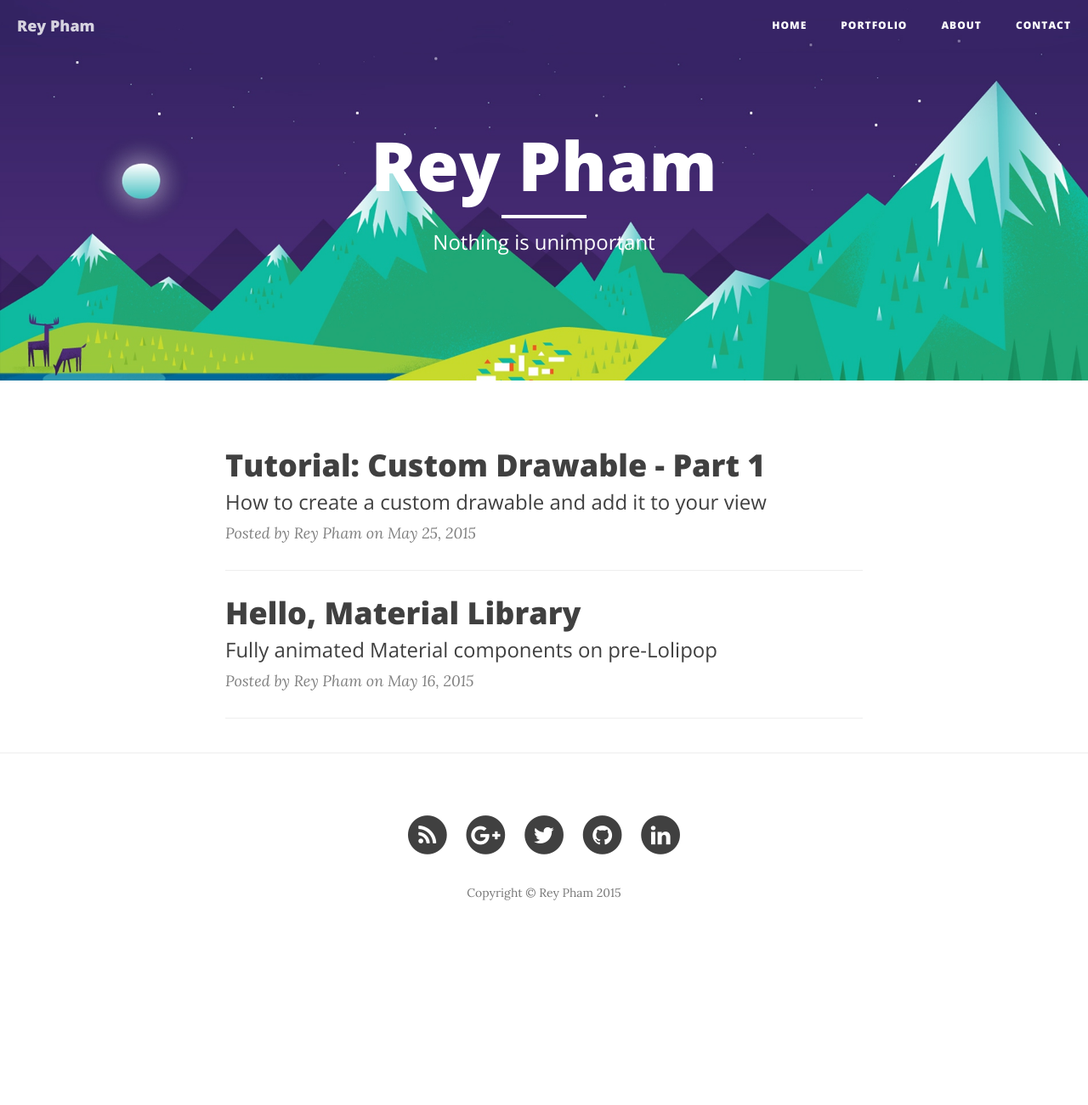
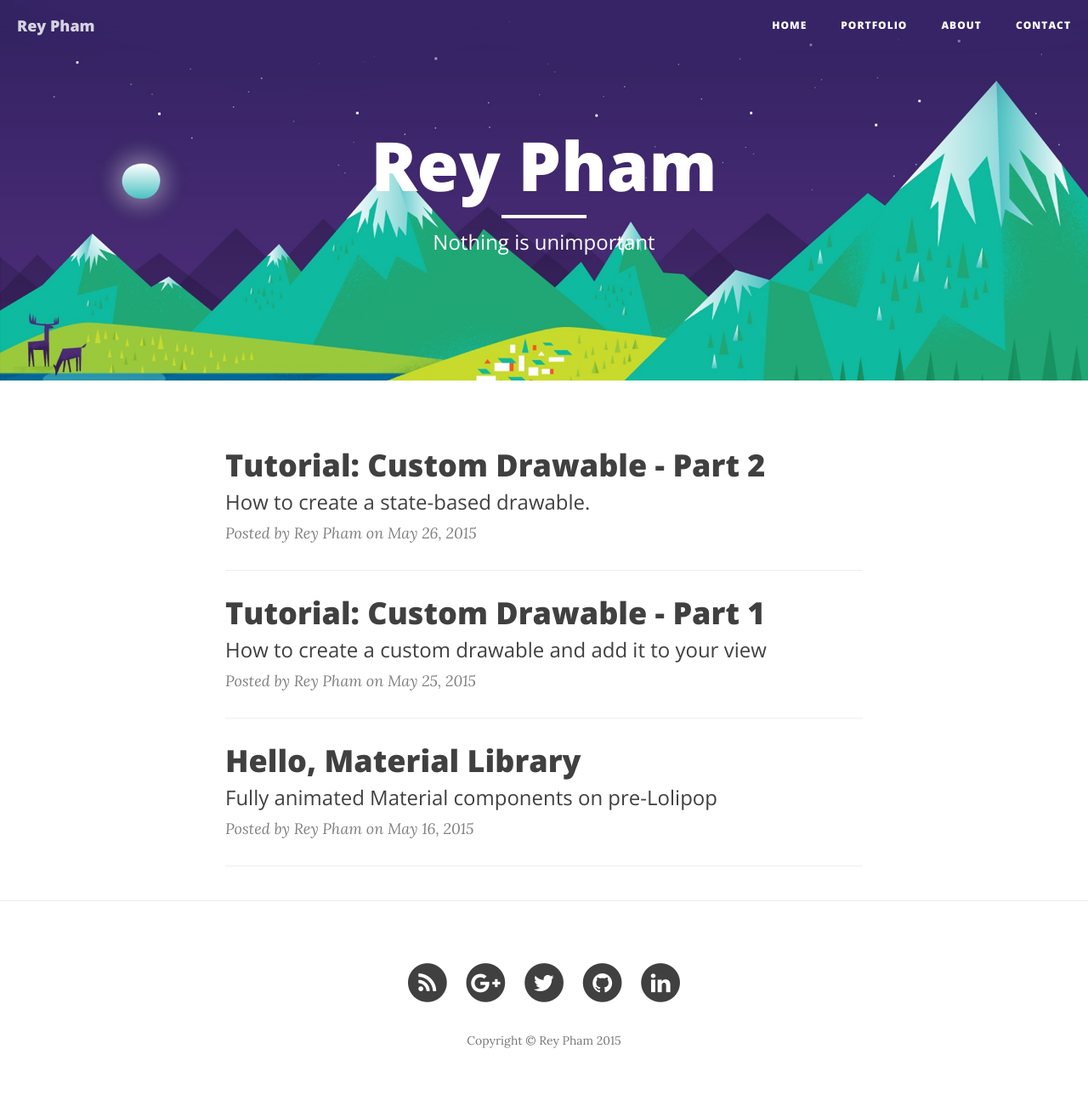
Before and after one commit to Anilkumarnayak005/rey5137.github.io, a Jekyll site: the page built from index.html, in a window 1280 px wide. Shown: the whole page at 85% size. Built offline with Jekyll 4.4.1, drawn with Linux system fonts in a browser that asks for light colours; nearby versions of some CDN libraries; the list of posts is cut into pages by our own code; before the commit the page ends 1127 px from its top, so only the background shows below that; some of the changed lines change nothing that is shown.

Commit message:
Add tutorial-custom-drawable-part2 post.

```diff
--- a/_posts/blog/2015-05-25-tutorial-custom-drawable-part1.markdown
+++ b/_posts/blog/2015-05-25-tutorial-custom-drawable-part1.markdown
@@ -164,6 +164,6 @@ protected void onDraw(Canvas canvas) {
 
 {% endhighlight %}
 
-Although you can extend ImageView class and draw the border directly in `onDraw(Canvas)` method, using Drawable is more reusable. In second part, I will show you how to create a state-based drawable.
+Although you can extend ImageView class and draw the border directly in `onDraw(Canvas)` method, using Drawable is more reusable. In [second part]({% post_url /blog/2015-05-26-tutorial-custom-drawable-part2 %}), I will show you how to create a state-based drawable.
 
 The source code is available on [Github](https://github.com/rey5137/tutorials/tree/add_drawable_to_view).
--- /dev/null
+++ b/_posts/blog/2015-05-26-tutorial-custom-drawable-part2.markdown
@@ -0,0 +1,154 @@
+---
+layout:     post
+title:      "Tutorial: Custom Drawable - Part 2"
+subtitle:   "How to create a state-based drawable."
+date:       2015-05-26 22:00:00
+author:     "Rey Pham"
+comments: 	true
+categories: blog
+tags:		Android Tutorial
+---
+
+In [first part]({% post_url /blog/2015-05-25-tutorial-custom-drawable-part1 %}), I have shown you how to create a simple drawable and add it to a view. Now, we will try to customize it. Here is the result:
+![]({{ site.baseurl }}/img/tutorial-custom-drawable/stateborder.gif){: .center-image }
+You can see that the border's color changed when we click on the view. Ok, let's do it.
+<br />
+
+##StateBorderDrawable
+We need to make some changes on BorderDrawable class.
+
+* First, we change the int color parameter to ColorStateList parameter.
+
+{% highlight java %}
+
+public class StateBorderDrawable extends Drawable {
+
+    Paint mPaint;
+	ColorStateList mColorStateList;
+    int mColor;
+    int mBorderWidth;
+    int mBorderRadius;
+
+    RectF mRect;
+    Path mPath;
+
+    public BorderDrawable(ColorStateList colorStateList, int borderWidth, int borderRadius){
+        mPaint = new Paint(Paint.ANTI_ALIAS_FLAG);
+        mPaint.setStyle(Paint.Style.FILL);
+
+        mPath = new Path();
+        mPath.setFillType(Path.FillType.EVEN_ODD);
+
+        mRect = new RectF();
+
+        mColorStateList = colorStateList;
+        mColor = mColorStateList.getDefaultColor();
+        mBorderWidth = borderWidth;
+        mBorderRadius = borderRadius;
+    }
+}
+
+{% endhighlight %}
+
+* Override `isStateful()` method to return true to indicate that this Drawable want to be notified when view' state changed.
+
+{% highlight java %}
+
+@Override
+public boolean isStateful() {
+    return true;
+}
+
+{% endhighlight %}
+
+* We also have to override `onStateChange(int)` method to handle state changed event.
+
+{% highlight java %}
+
+@Override
+protected boolean onStateChange(int[] state) {
+    int color = mColorStateList.getColorForState(state, mColor);
+    if(mColor != color){
+        mColor = color;
+        invalidateSelf();
+        return true;
+    }
+
+    return false;
+}
+
+{% endhighlight %}
+
+You can see in the code that we retrieve a color based on the current state of view. Then we check if the new color is different with current color. If yes, we update color and call `invalidateSelf()` method to request a re-drawn.
+
+<br />
+
+##StateBorderImageView
+We also need to modify the BorderImageView class.
+
+* First is the `init()` method.
+
+{% highlight java %}
+
+private void init(Context context, AttributeSet attrs, int defStyleAttr, int defStyleRes){
+    setWillNotDraw(false);
+    int[][] states = new int[][]{
+            {-android.R.attr.state_pressed},
+            {android.R.attr.state_pressed}
+    };
+    int[] colors = new int[]{
+            context.getResources().getColor(R.color.primary),
+            context.getResources().getColor(R.color.accent)
+    };
+    ColorStateList colorStateList = new ColorStateList(states, colors);
+
+    mBorder = new StateBorderDrawable(colorStateList, getPaddingLeft(), getPaddingLeft() / 2);
+    mBorder.setCallback(this);
+}
+
+{% endhighlight %}
+To keep it simple, I create a ColorStateList with only 2 states: **not pressed** and **pressed**. For dynamically, you can declare a custom color attribute for your view and read the ColorStateList value from it.
+Another different is we have to call `setCallback(Callback)` method on drawable object so when drawable is invalidated, it can request the view to re-drawn.
+
+* Next, we need to override `drawableStateChanged()` method to notify drawable when state's changed.
+
+{% highlight java %}
+
+@Override
+protected void drawableStateChanged() {
+    super.drawableStateChanged();
+    mBorder.setState(getDrawableState());
+}
+
+{% endhighlight %}
+
+* And `verifyDrawable(Drawable)`.
+
+{% highlight java %}
+
+@Override
+protected boolean verifyDrawable(Drawable dr) {
+    return super.verifyDrawable(dr) || dr == mBorder;
+}
+
+{% endhighlight %}
+When a drawable request the view to re-drawn (via `Callback#invalidateDrawable(Drawable)` method), the view will check if the drawable belongs to it before invalide itself.
+
+* Okay. Now we can add this StateBorderImageView to XML:
+
+{% highlight xml %}
+
+<com.rey.tutorial.widget.StateBorderImageView
+    android:layout_width="96dp"
+    android:layout_height="96dp"
+    android:src="@drawable/avatar"
+    android:scaleType="centerCrop"
+    android:padding="8dp"/>
+
+{% endhighlight %}
+
+Let's run and see the result.
+
+Now you know how to create a state-based drawable. In the last part, we will go to next level and make it animate between states.
+
+The source code is available on [Github](https://github.com/rey5137/tutorials/tree/add_drawable_to_view).
```
